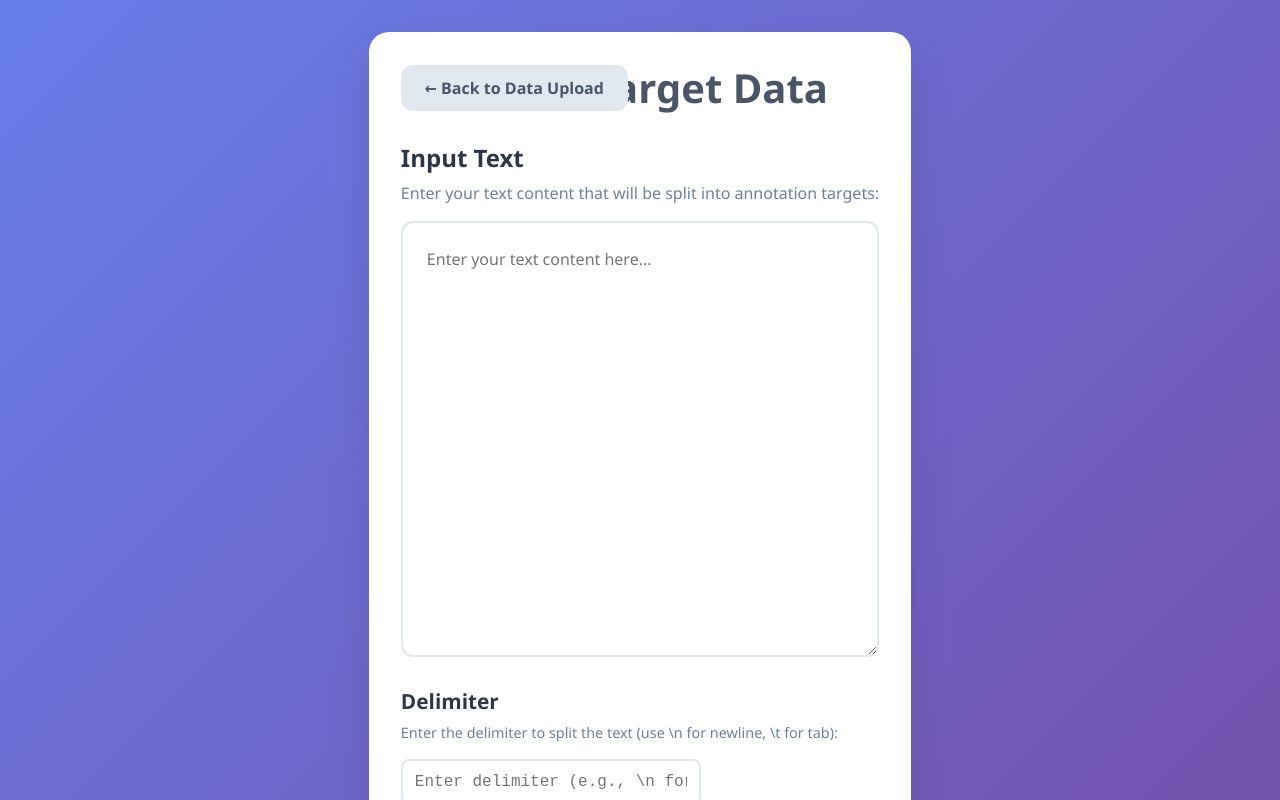
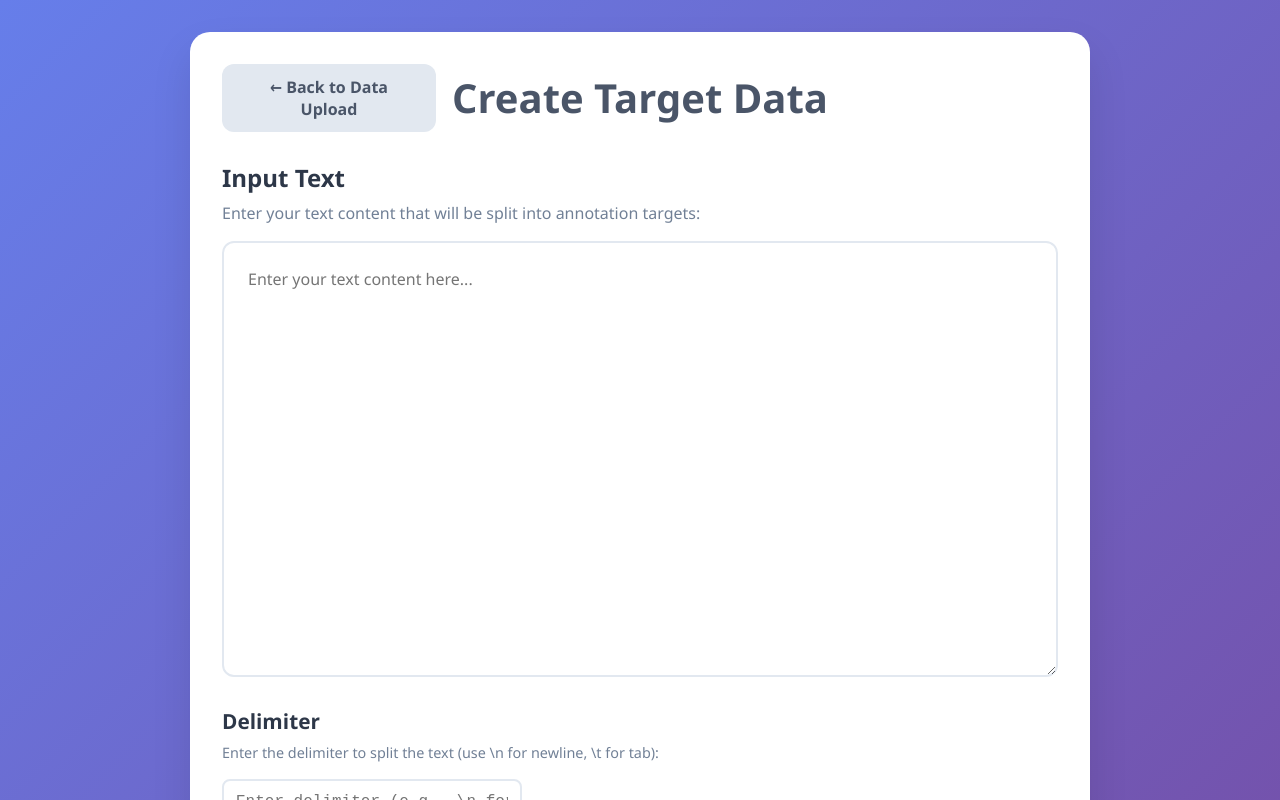
Before and after one commit to konbraphat51/OpenCoder, a React (Vite) app: page /text-input in a window 1280 px wide. Shown: the top 800 px of the page. Built offline with nearby package versions, Linux system fonts and the light colour scheme.

Commit message:
fix: returning button overlapping

```diff
--- a/src/App.css
+++ b/src/App.css
@@ -429,10 +429,12 @@ body {
 }
 
 .text-input-header {
-	display: flex;
+	display: grid;
+	grid-template-columns: 1fr auto 1fr;
 	align-items: center;
 	margin-bottom: 2rem;
-	position: relative;
+	min-height: 60px;
+	gap: 1rem;
 }
 
 .back-button {
@@ -445,8 +447,8 @@ body {
 	font-weight: 600;
 	cursor: pointer;
 	transition: all 0.3s ease;
-	position: absolute;
-	left: 0;
+	justify-self: start;
+	grid-column: 1;
 }
 
 .back-button:hover {
@@ -455,12 +457,12 @@ body {
 }
 
 .text-input-header h1 {
-	flex: 1;
-	text-align: center;
 	color: #4a5568;
 	font-size: 2.5rem;
 	font-weight: 700;
 	margin: 0;
+	text-align: center;
+	grid-column: 2;
 }
 
 .text-input-content {
@@ -653,18 +655,26 @@ body {
 	}
 
 	.text-input-header {
+		display: flex;
 		flex-direction: column;
 		align-items: flex-start;
 		gap: 1rem;
+		min-height: auto;
 	}
 
 	.back-button {
-		position: static;
+		justify-self: auto;
+		grid-column: auto;
+	}
+
+	.back-button:hover {
+		transform: translateX(-2px);
 	}
 
 	.text-input-header h1 {
 		text-align: left;
 		font-size: 2rem;
+		grid-column: auto;
 	}
 
 	.delimiter-input {
```
